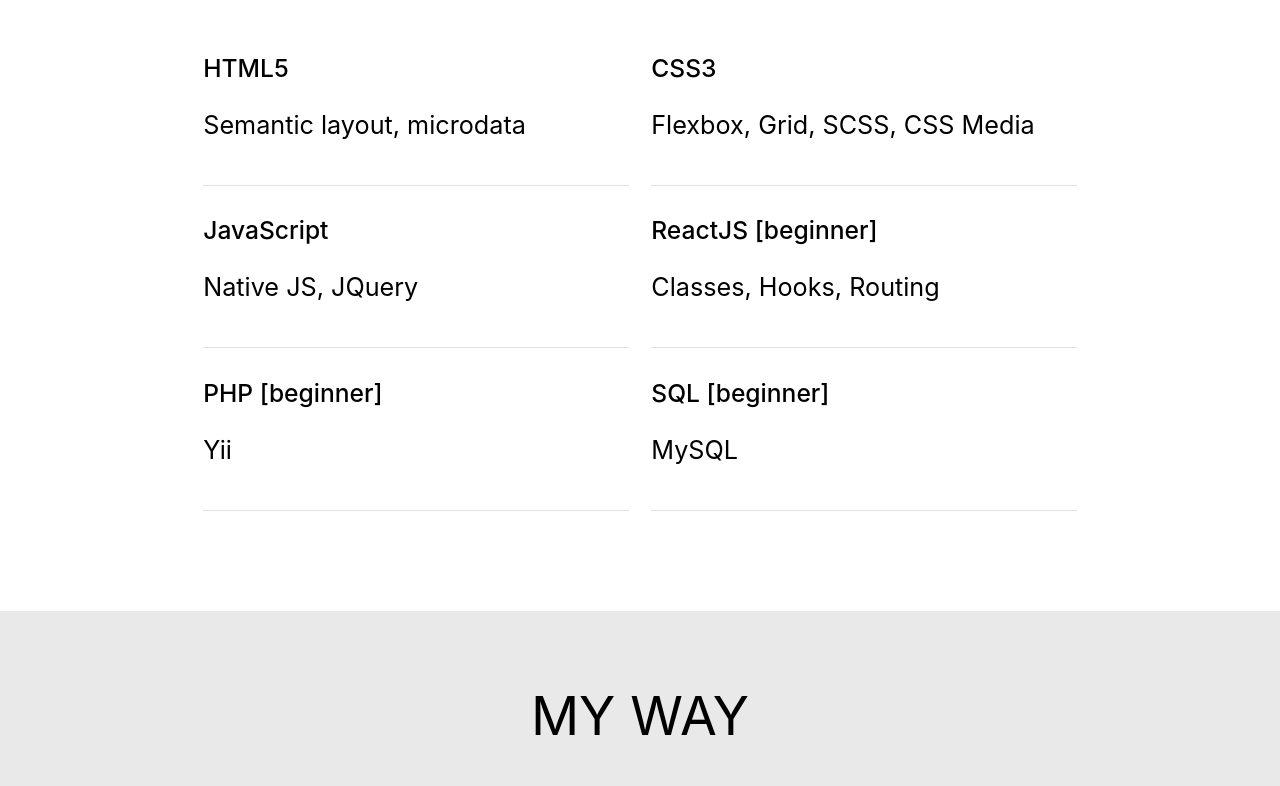
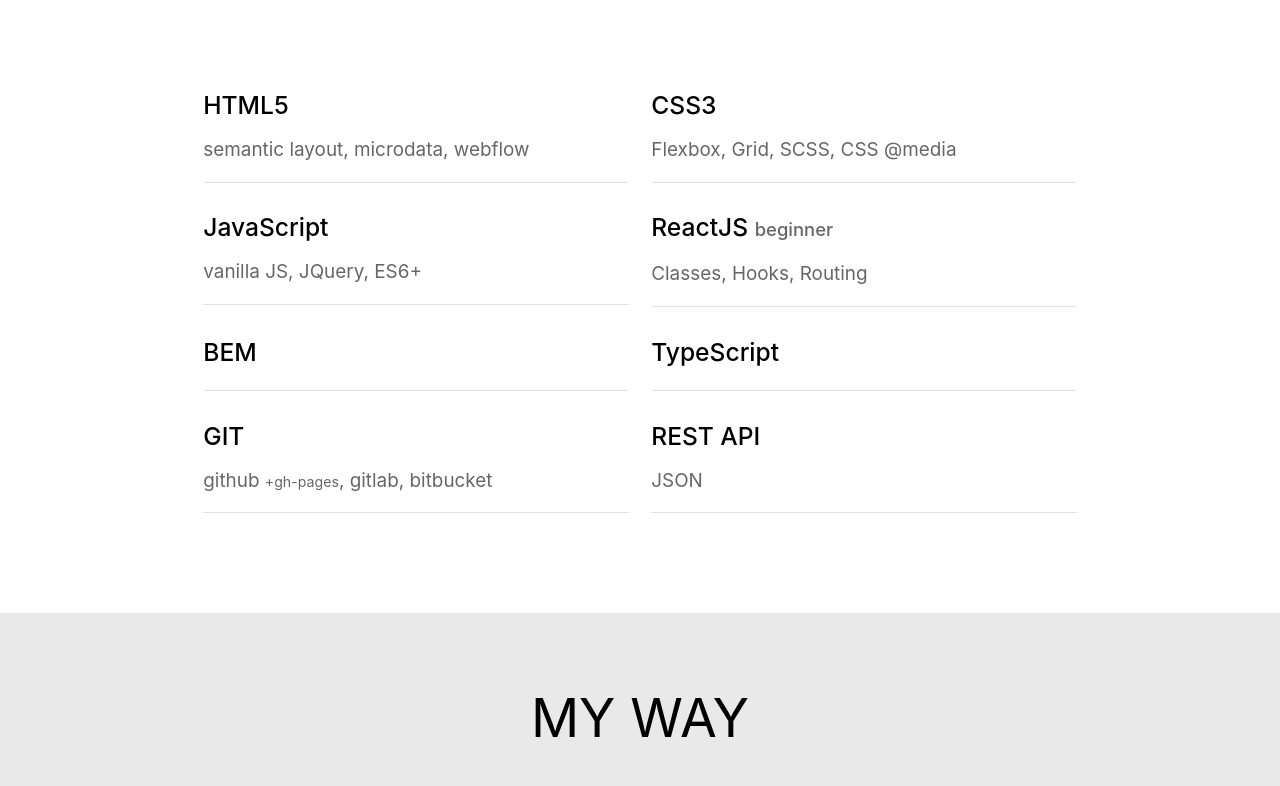
Before and after one commit to oxymc/portfolio, a React (Create React App) app: page / in a window 1280 px wide. Shown: the part 1354-2140 px from the top of the page. Built offline with nearby package versions, Linux system fonts and the light colour scheme.

Commit message:
changed skills and styles

```diff
--- a/package.json
+++ b/package.json
@@ -9,7 +9,7 @@
     "@testing-library/user-event": "^13.5.0",
     "react": "^18.0.0",
     "react-dom": "^18.0.0",
-    "react-scripts": "5.0.0",
+    "react-scripts": "^5.0.1",
     "web-vitals": "^2.1.4"
   },
   "scripts": {
--- a/src/App.css
+++ b/src/App.css
@@ -22,10 +22,7 @@
   color: #fff;
   transition: .3s;
 }
-main.dark section:nth-child(even),
-main.dark img {
-  filter: grayscale(100%);
-}
+
 .foFlex {
   display: flex;
 }
@@ -70,6 +67,9 @@
 }
 blockquote, small {
   color: #666;
+}
+.dark small {
+  color: #ccc;
 }
 font {
   width: 100%;
--- a/src/components/About.jsx
+++ b/src/components/About.jsx
@@ -7,7 +7,7 @@
         position: "Frontend Web Developer",
         photoPath: "./photo.jpg",
         aboutText: "Hello, I am a front-end developer using Javascript as a core technology. Recently, I decided to study ReactJS in my free time. I can't imagine my life without coding. This is what I want to do all the time!",
-        blockquote: "ReactJS beginner, HTML+CSS master, Na'Vi fan :D",
+        blockquote: "HTML, SCSS, BEM, JavaScript, ES6+, JQuery, ReactJS, TypeScript, GIT, Webflow, Figma",
     }
     return (
         <section id="about">
--- a/src/components/Skills.jsx
+++ b/src/components/Skills.jsx
@@ -8,42 +8,54 @@
                 <div className="col s12 m6">
                     <div className="section">
                         <h5>HTML5</h5>
-                        <p>Semantic layout, microdata</p>
+                        <small>semantic layout, microdata, webflow</small>
                     </div>
                     <div className="divider"></div>
                 </div>
                 <div className="col s12 m6">
                     <div className="section">
                         <h5>CSS3</h5>
-                        <p>Flexbox, Grid, SCSS, CSS Media</p>
+                        <small>Flexbox, Grid, SCSS, CSS @media</small>
                     </div>
                     <div className="divider"></div>
                 </div>
                 <div className="col s12 m6">
                     <div className="section">
                         <h5>JavaScript</h5>
-                        <p>Native JS, JQuery</p>
+                        <small>vanilla JS, JQuery, ES6+</small>
                     </div>
                     <div className="divider"></div>
                 </div>
                 <div className="col s12 m6">
                     <div className="section">
-                        <h5>ReactJS [beginner]</h5>
-                        <p>Classes, Hooks, Routing</p>
+                        <h5>ReactJS <small>beginner</small></h5>
+                        <small>Classes, Hooks, Routing</small>
                     </div>
                     <div className="divider"></div>
                 </div>
                 <div className="col s12 m6">
                     <div className="section">
-                        <h5>PHP [beginner]</h5>
-                        <p>Yii</p>
+                        <h5>BEM</h5>
                     </div>
                     <div className="divider"></div>
                 </div>
                 <div className="col s12 m6">
                     <div className="section">
-                        <h5>SQL [beginner]</h5>
-                        <p>MySQL</p>
+                        <h5>TypeScript</h5>
+                    </div>
+                    <div className="divider"></div>
+                </div>
+                <div className="col s12 m6">
+                    <div className="section">
+                        <h5>GIT</h5>
+                        <small>github <small>+gh-pages</small>, gitlab, bitbucket</small>
+                    </div>
+                    <div className="divider"></div>
+                </div>
+                <div className="col s12 m6">
+                    <div className="section">
+                        <h5>REST API</h5>
+                        <small>JSON</small>
                     </div>
                     <div className="divider"></div>
                 </div>
--- a/src/components/Way.jsx
+++ b/src/components/Way.jsx
@@ -3,7 +3,7 @@
 const Way = ({translate, isTranslated}) => {
     const title = "My way"
     const text = !isTranslated ?
-        "У самурая нет цели, есть только путь..." :
+        "У самурая немає цілі, є тільки шлях..." :
         'The samurai has no goal, there is only a way...'
     return (
         <section id="way">
```
Also changed, not shown: 1 other file (tests, documents, lock files or other folders).
